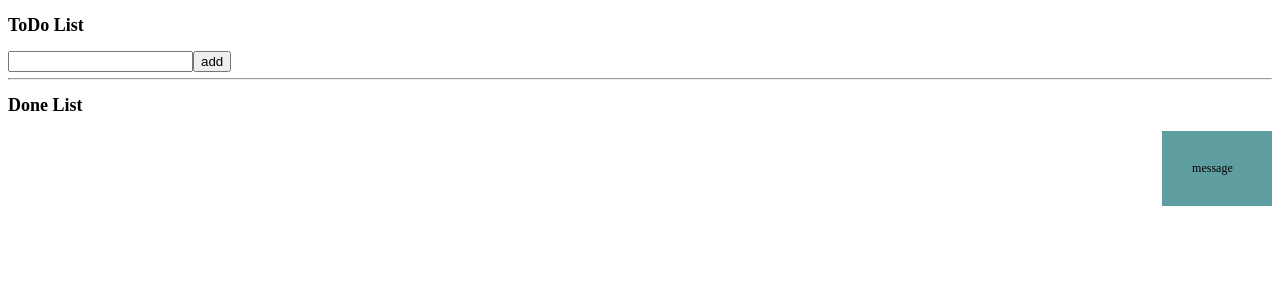
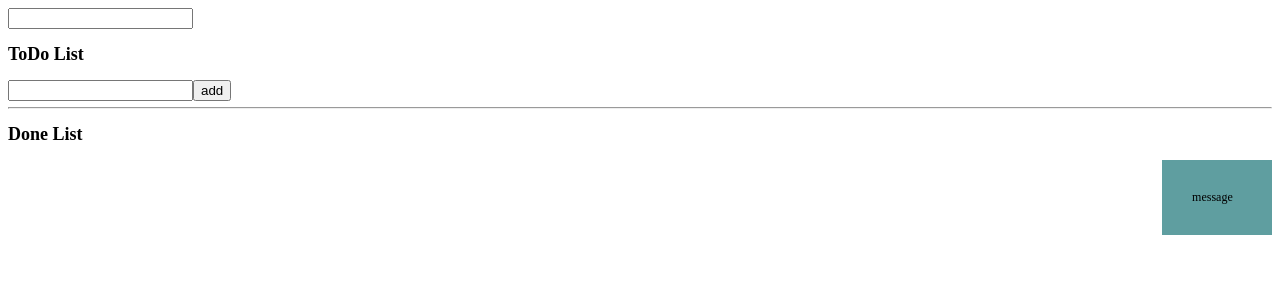
Before and after one commit to Dvalmont07/ToDoList, an Angular app: page / in a window 1280 px wide. Shown: the top 300 px of the page. Built offline with nearby package versions, Linux system fonts and the light colour scheme.

Commit message:
add search items

```diff
--- a/src/app/app.component.html
+++ b/src/app/app.component.html
@@ -1,3 +1,6 @@
+<section id="inputSearchSection">
+  <input id="txtSearch" name="txtSearch" type="search" [(ngModel)]="searchText" />
+</section>
 <section id="toDoTaskList" class="todo-task-list">
   <h1>ToDo List</h1>
   <input name="taskName" id="taskName" [(ngModel)]="taskName" (keyup.enter)="addToDoTask({TaskName: taskName})" />
--- a/src/app/app.component.ts
+++ b/src/app/app.component.ts
@@ -10,6 +10,7 @@ export class AppComponent {
   taskName: string = "";
   taskNameEdited: string = "";
   activeLine: number = -1;
+  searchText: string = "";
 
   toDoTaskList: any[] = [];
   doneTaskList: any[] = [];
```
